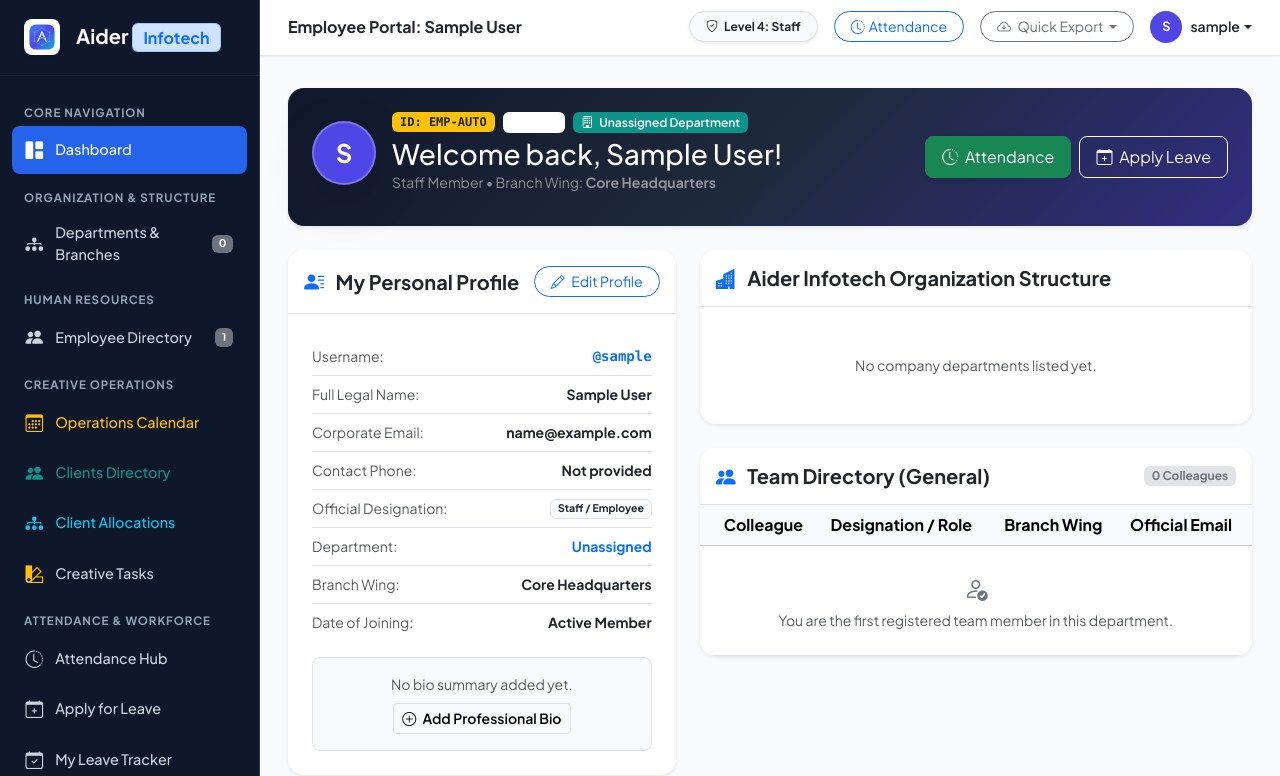
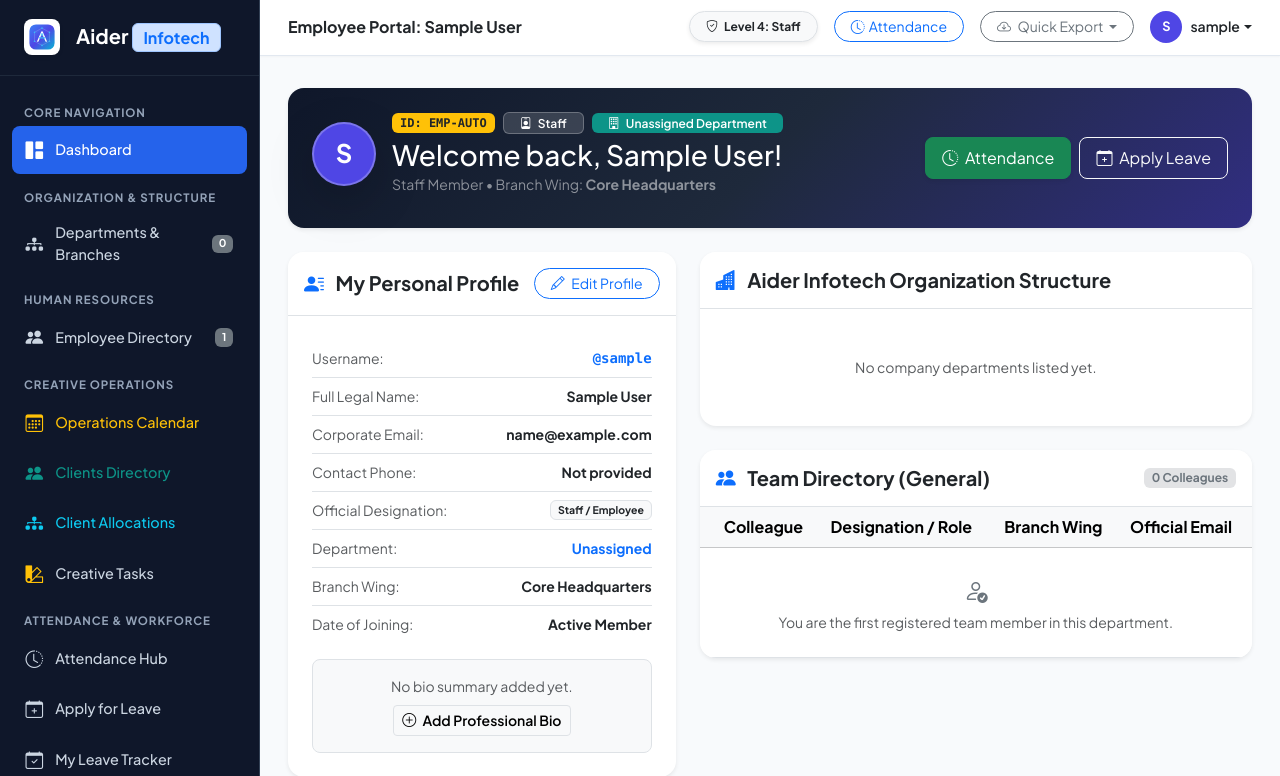
Before and after one commit to rejin-cloud/aiderinfotechHRM, a Django app: page /dashboard/employee/ in a window 1280 px wide. Shown: the part 47-823 px from the top of the page. Run offline with Django 5.2, Linux system fonts and the light colour scheme; the visitor is signed in with stand-in values (Sample User, id 1); data comes from the database, SQL or seed files in the repository; data that the repository does not hold is empty; some libraries are stand-ins or nearby versions.

Commit message:
fix: Replace solid white badge background with translucent frosted-glass styling

```diff
--- a/templates/dashboards/employee.html
+++ b/templates/dashboards/employee.html
@@ -14,10 +14,10 @@
         <div>
           <div class="d-flex flex-wrap gap-2 align-items-center mb-1">
             <span class="badge bg-warning text-dark font-monospace fw-bold px-2 py-1">ID: {{ user.employee_id|default:"EMP-AUTO" }}</span>
-            <span class="badge bg-white bg-opacity-20 text-white fw-semibold">
+            <span class="badge px-3 py-1 fw-semibold text-white border" style="background: rgba(255, 255, 255, 0.15); border-color: rgba(255, 255, 255, 0.25) !important;">
               <i class="bi bi-person-badge me-1"></i> {{ user.get_role_display }}
             </span>
-            <span class="badge bg-teal text-white fw-semibold" style="background: #0d9488;">
+            <span class="badge text-white fw-semibold px-3 py-1" style="background: #0d9488;">
               <i class="bi bi-building me-1"></i> {{ department.name|default:"Unassigned Department" }}
             </span>
           </div>
--- a/templates/tasks/client_assignment_executive_review.html
+++ b/templates/tasks/client_assignment_executive_review.html
@@ -29,7 +29,7 @@
                 <span class="text-white-50 small">Supervisory review by {{ user.get_full_name|default:user.username }} &bull; {{ assignment.branch.name }} Wing</span>
               </div>
             </div>
-            <span class="badge bg-white bg-opacity-20 text-white border border-light">{{ assignment.branch.name }} Wing</span>
+            <span class="badge px-3 py-1 text-white border" style="background: rgba(255, 255, 255, 0.15); border-color: rgba(255, 255, 255, 0.25) !important;">{{ assignment.branch.name }} Wing</span>
           </div>
         </div>
 
--- a/templates/tasks/client_assignment_submit.html
+++ b/templates/tasks/client_assignment_submit.html
@@ -29,7 +29,7 @@
                 <span class="text-white-50 small">Deliverable handover for {{ assignment.executive.get_full_name|default:assignment.executive.username }} (Branch Executive)</span>
               </div>
             </div>
-            <span class="badge bg-white bg-opacity-20 text-white border border-light">{{ assignment.branch.name }} Wing</span>
+            <span class="badge px-3 py-1 text-white border" style="background: rgba(255, 255, 255, 0.15); border-color: rgba(255, 255, 255, 0.25) !important;">{{ assignment.branch.name }} Wing</span>
           </div>
         </div>
 
--- a/templates/tasks/client_detail.html
+++ b/templates/tasks/client_detail.html
@@ -47,7 +47,7 @@
                 <i class="bi bi-building fs-2"></i>
               </div>
               <div>
-                <span class="badge bg-white bg-opacity-20 text-white font-monospace mb-1 px-2 py-1">
+                <span class="badge font-monospace mb-1 px-3 py-1 text-white border" style="background: rgba(255, 255, 255, 0.15); border-color: rgba(255, 255, 255, 0.25) !important;">
                   {{ client.client_number }}
                 </span>
                 <h3 class="fw-extrabold mb-0 text-white">{{ client.company }}</h3>
--- a/templates/tasks/client_list.html
+++ b/templates/tasks/client_list.html
@@ -16,7 +16,7 @@
           <div>
             <div class="d-flex align-items-center gap-2 mb-1">
               <span class="badge bg-warning text-dark font-monospace fw-bold px-2 py-1">CREATIVE STUDIO</span>
-              <span class="badge bg-white bg-opacity-20 text-white">Client Portfolio</span>
+              <span class="badge px-3 py-1 text-white border" style="background: rgba(255, 255, 255, 0.15); border-color: rgba(255, 255, 255, 0.25) !important;">Client Portfolio</span>
             </div>
             <h3 class="fw-bold mb-0 text-white">Corporate Clients Directory</h3>
             <p class="mb-0 text-white-50 small mt-1">
--- a/templates/tasks/creative_calendar.html
+++ b/templates/tasks/creative_calendar.html
@@ -183,7 +183,7 @@
           <div>
             <div class="d-flex align-items-center gap-2 mb-1">
               <span class="badge bg-warning text-dark font-monospace fw-bold px-2 py-1">CREATIVE STUDIO</span>
-              <span class="badge bg-white bg-opacity-25 text-white">Monthly Operations</span>
+              <span class="badge px-3 py-1 text-white border" style="background: rgba(255, 255, 255, 0.15); border-color: rgba(255, 255, 255, 0.25) !important;">Monthly Operations</span>
             </div>
             <h3 class="fw-bold mb-0 text-white">Creative Department Operations Calendar</h3>
             <span class="text-white-50 small">Automated milestone tracking for Studio Directives & Corporate Client Handover Schedules</span>
--- a/templates/tasks/executive_client_assignments.html
+++ b/templates/tasks/executive_client_assignments.html
@@ -16,7 +16,7 @@
           <div>
             <div class="d-flex align-items-center gap-2 mb-1">
               <span class="badge bg-warning text-dark font-monospace fw-bold px-2 py-1">CREATIVE STUDIO</span>
-              <span class="badge bg-white bg-opacity-20 text-white">Multi-Branch Allocations</span>
+              <span class="badge px-3 py-1 text-white border" style="background: rgba(255, 255, 255, 0.15); border-color: rgba(255, 255, 255, 0.25) !important;">Multi-Branch Allocations</span>
             </div>
             <h3 class="fw-bold mb-0 text-white">Client Task Allocations & Delegation Portal</h3>
             <p class="mb-0 text-white-50 small mt-1">
--- a/templates/tasks/task_list.html
+++ b/templates/tasks/task_list.html
@@ -14,7 +14,7 @@
         <div>
           <div class="d-flex align-items-center gap-2 mb-1">
             <span class="badge bg-warning text-dark font-monospace fw-bold px-2 py-1">CREATIVE STUDIO</span>
-            <span class="badge bg-white bg-opacity-20 text-white">{{ department.name|default:"Aider Creative" }}</span>
+            <span class="badge px-3 py-1 text-white border" style="background: rgba(255, 255, 255, 0.15); border-color: rgba(255, 255, 255, 0.25) !important;">{{ department.name|default:"Aider Creative" }}</span>
           </div>
           <h3 class="fw-bold mb-0 text-white">Creative Project Tasks & Directives</h3>
           <p class="text-white-50 small mb-0 mt-1">
```
